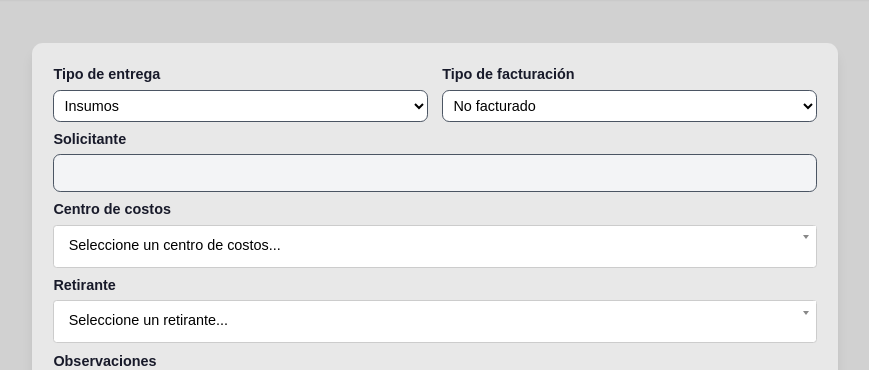
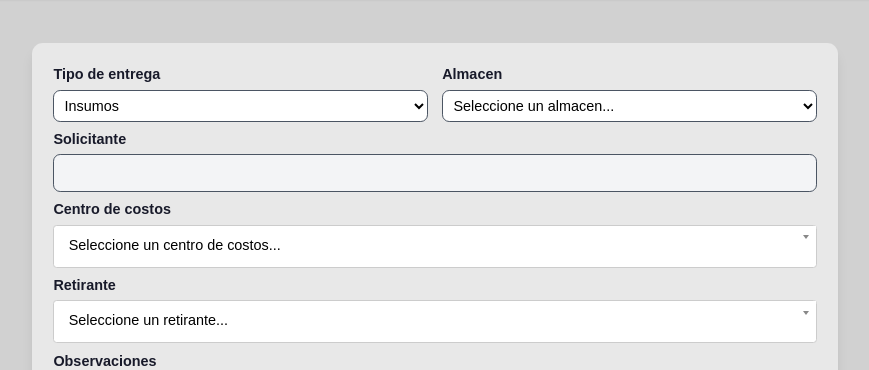
Before and after one commit to rio1920/vsm_frigo, a Django app: template vsm_app/templates/nuevo_vsm.html in a window 1280 px wide. Shown: the part 58-428 px from the top of the page, without its empty margins (205-1074 px from the left). Run offline with Django 5.2, Linux system fonts and the light colour scheme; the template is opened without the code that fills it, so the values that code supplies are empty; style sheets or scripts are compiled from the project's sources; some libraries are stand-ins or nearby versions.

Commit message:
almacenes agregados

```diff
--- a/vsm_app/admin.py
+++ b/vsm_app/admin.py
@@ -62,6 +62,10 @@ class NroTarjetaInline(admin.ModelAdmin):
     model = nro_tarjeta
     extra = 1
 
+class AlmacenesAdmin(admin.ModelAdmin):
+    list_display = ('almacen', 'descripcion')
+    search_fields = ('almacen', 'descripcion')
+
 admin.site.register(tags_productos, TagsProductosAdmin)
 admin.site.register(perfil_riesgo, perfil_riesgoAdmin)
 admin.site.register(permisos, PermisosAdmin)
@@ -73,3 +77,4 @@ admin.site.register(maestro_de_materiales, MaestroDeMaterialesAdmin)
 admin.site.register(PermisoRetiro, PermisoRetiroAdmin)
 admin.site.register(nro_tarjeta, NroTarjetaInline)
 admin.site.register(relacion_cc_perfil_riesgo, relacion_cc_perfil_riesgoAdmin)
+admin.site.register(almacenes, AlmacenesAdmin)
--- a/vsm_app/templates/nuevo_vsm.html
+++ b/vsm_app/templates/nuevo_vsm.html
@@ -90,11 +90,12 @@
             <input type="hidden" id="hidden_tipo_entrega" name="tipo_entrega">
           </div>
           <div>
-            <label class="block font-semibold mb-1">Tipo de facturación</label>
-            <select id="tipo_facturacion" name="tipo_facturacion_select"
-              class="w-full rounded-lg border border-gray-600 p-2 bg-white text-black">
-              <option value="NO_FACTURADO" selected>No facturado</option>
-              <option value="FACTURADO">Facturado</option>
+            <label class="block font-semibold mb-1">Almacen</label>
+            <select id="almacen" name="almacen" class="w-full rounded-lg border border-gray-600 p-2 bg-white text-black">
+              <option value="">Seleccione un almacen...</option>
+              {% for almacen in almacenes_usuario %}
+              <option value="{{ almacen.id }}" class="text-black">{{ almacen.almacen }} - {{ almacen.descripcion }}</option>
+              {% endfor %}
             </select>
             <input type="hidden" id="hidden_tipo_facturacion" name="tipo_facturacion">
           </div>
```
Also changed, not shown: vsm_app/models.py (+12 -2 lines), vsm_app/templates/registros.html (+12 -4 lines), vsm_app/views.py (+5 -8 lines), vsm_app/migrations/0017_almacenes_alter_maestro_de_materiales_almacen.py (added), vsm_app/migrations/0018_usuarios_almacenes_permitidos.py (added), vsm_app/migrations/0020_remove_maestro_de_materiales_almacen.py (added), vsm_app/migrations/0021_maestro_de_materiales_almacen.py (added), vsm_app/migrations/0022_alter_almacenes_almacen.py (added), 1 other file.
